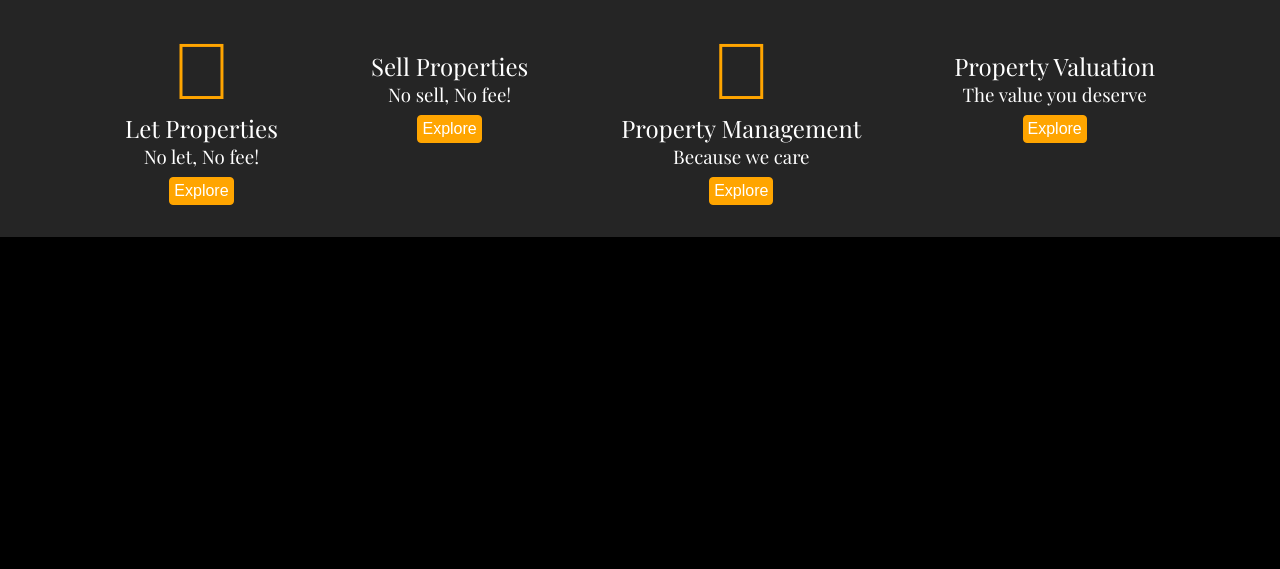
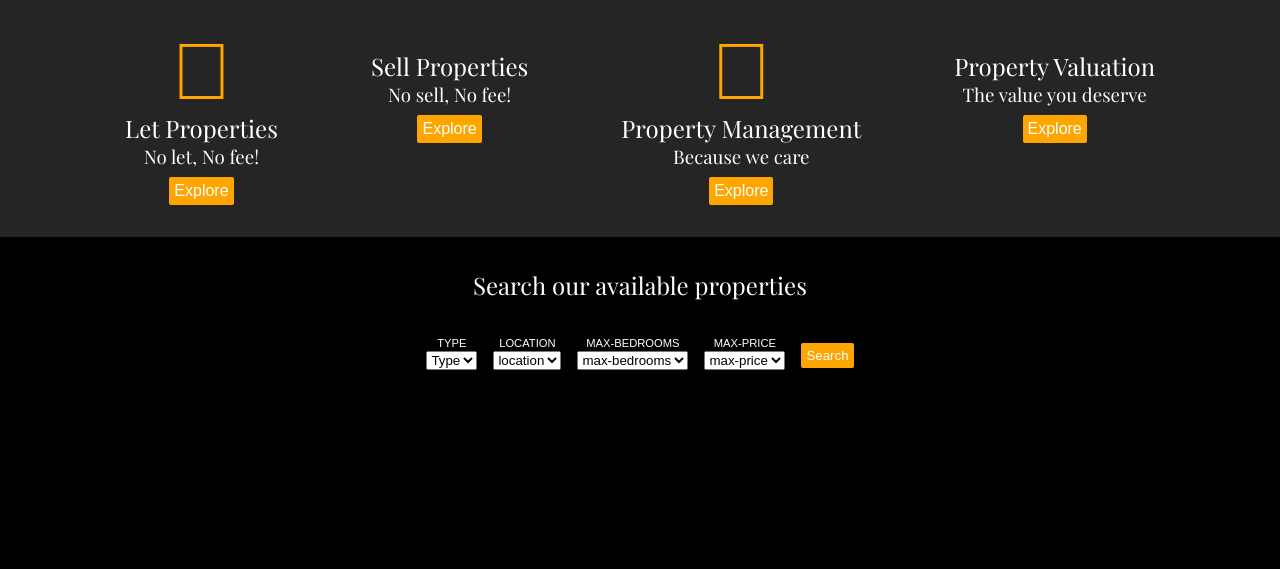
Before and after one commit to victoria-parker/real-estate-website-clone, a PHP site: page / in a window 1280 px wide. Shown: the part 663-1232 px from the top of the page. Run offline with PHP 8.4, Linux system fonts and the light colour scheme; some libraries are stand-ins or nearby versions.

Commit message:
search form added

```diff
--- a/index.php
+++ b/index.php
@@ -20,6 +20,36 @@
         <div><i class="fal fa-tasks our-sv-img"></i><h2>Property Management</h2><h3>Because we care</h3><a href="#" class="sm-call-to-action">Explore</a></div>
         <div><i class="fal fa-comment-alt-dollar our-sv-img"></i><h2>Property Valuation</h2><h3>The value you deserve</h3><a href="#" class="sm-call-to-action">Explore</a></div>
     </section>
+    <section id="search-property">
+        <h2>Search our available properties</h2>
+        <form action="" method="GET" id="form-search">
+            <div>
+                <label for="type">TYPE</label><br>
+                <select name="type" id="type">
+                    <option value="type">Type</option>
+                </select>
+            </div>
+            <div>
+                <label for="location">Location</label><br>
+                <select name="location" id="location">
+                    <option value="location">location</option>
+                </select>
+            </div>
+            <div>
+                <label for="max-bedrooms">max-bedrooms</label><br>
+                <select name="max-bedrooms" id="max-bedrooms">
+                    <option value="max-bedrooms">max-bedrooms</option>
+                </select>
+            </div>
+            <div>
+                <label for="max-price">max-price</label><br>
+                <select name="max-price" id="max-price">
+                    <option value="max-price">max-price</option>
+                </select>
+            </div>
+            <button class="sm-call-to-action">Search</button>
+        </form>
+    </section>
 </main>
 
 <?php
--- a/style/style.css
+++ b/style/style.css
@@ -8,6 +8,7 @@ body{
     background-color: black;
     height: 200vh;
     font-family: Arial, Helvetica, sans-serif;
+    color: white;
 }
 .hero-background{
     background: url("https://images.pexels.com/photos/1797393/pexels-photo-1797393.jpeg?auto=compress&cs=tinysrgb&dpr=2&h=650&w=940") rgba(0, 0, 0, 0.6);
@@ -105,7 +106,7 @@ h1, h2, h3{
     background-color: orange;
     color: white;
     text-decoration: none;
-    border-radius: .25rem;
+    border-radius: .1rem;
     font-family: Arial, Helvetica, sans-serif;
     margin-top:.5rem;
 }
@@ -129,3 +130,20 @@ h1, h2, h3{
     color: orange;
     text-align: center;
 }
+#search-property{
+    padding-top: 2rem;
+    text-align: center;
+}
+#form-search{
+    padding-top: 2rem;
+    display: flex;
+    flex-direction: row;
+    justify-content: center;
+    align-items: center;
+    gap: 1rem;
+}
+#form-search label{
+    font-size: .7rem;
+    text-transform: uppercase;
+    font-weight: lighter;
+}
```
